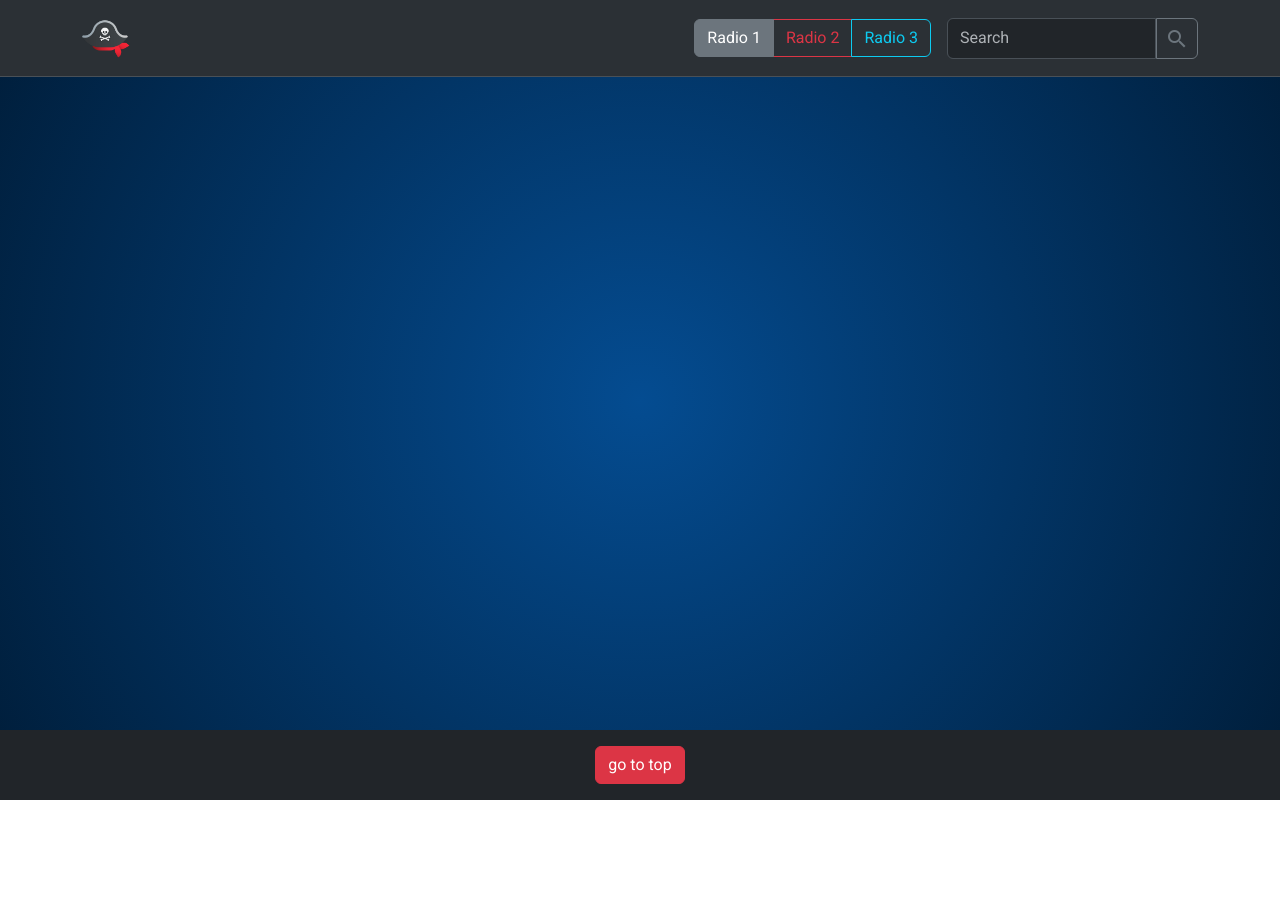
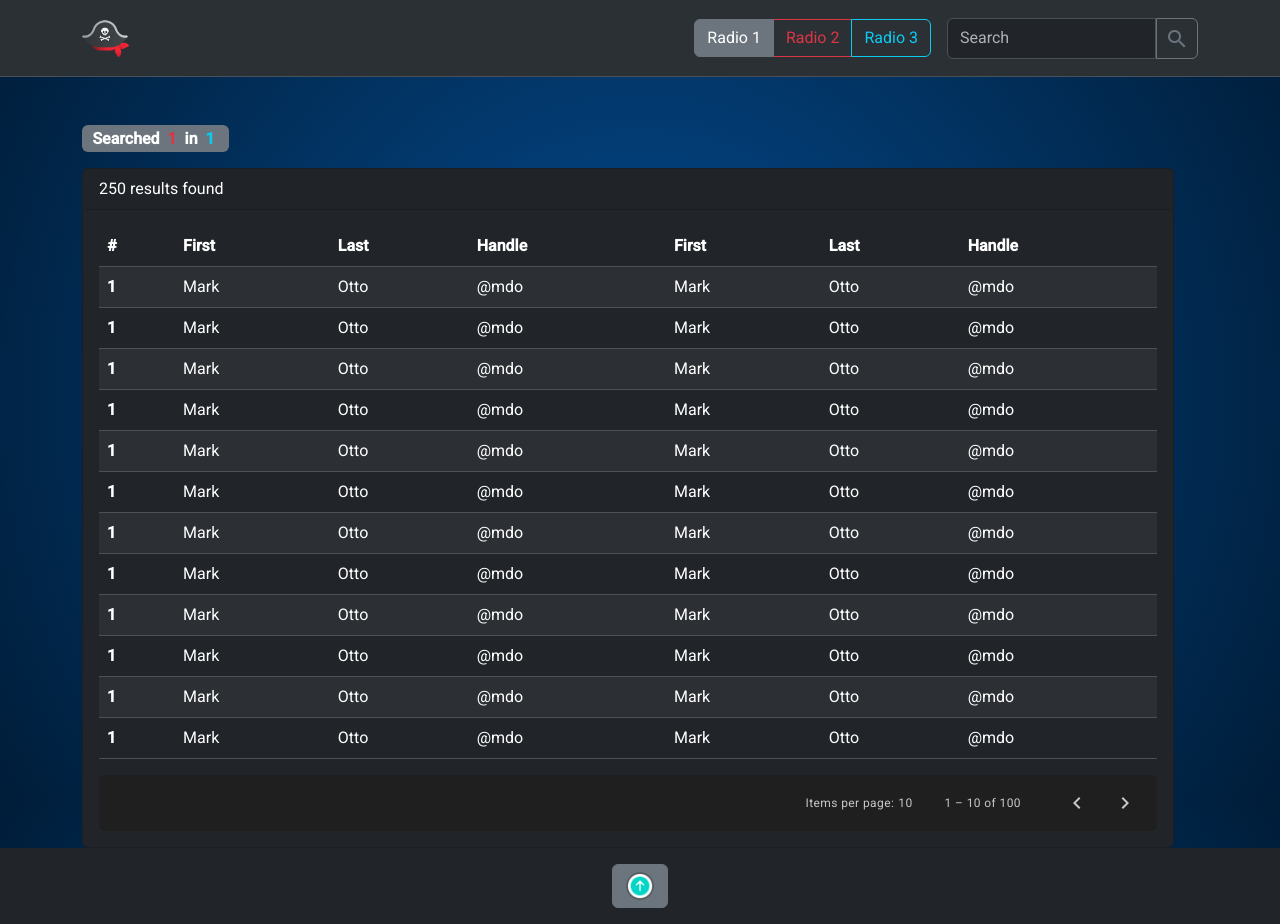
Before and after one commit to michaelsd28/torrent-webscraper, an Angular app: page /torrents/1/1 in a window 1280 px wide. Before the commit this address led to /. Before the commit the page ends 800 px from the top, so only its background shows below. Built offline with nearby package versions, Linux system fonts and the light colour scheme.

Commit message:
table-torrent-container added

```diff
--- a/src/app/app-routing.module.ts
+++ b/src/app/app-routing.module.ts
@@ -1,6 +1,8 @@
 import { NgModule } from '@angular/core';
 import { Route, RouterModule, Routes } from '@angular/router';
 import { HomePageComponent } from './components/home-page/home-page.component';
+import { TorrentTableComponent } from './components/torrent-table/torrent-table.component';
+import { TorrentTableContainerComponent } from './components/torrent-table-container/torrent-table-container.component';
 
 
 let homePageRoute:Route = {
@@ -10,8 +12,9 @@ let homePageRoute:Route = {
 
 }
 let torrentPageRoute:Route = {
-  path: 'torrents?search=:search?page=:page',
-  loadChildren: () => import('./modules/torrent-scrape/torrent-scrape.module').then(module => module.TorrentScrapeModule)
+  path: 'torrents/:category/:search',
+  loadChildren: () => import('./modules/torrent-scrape/torrent-scrape.module').then(module => module.TorrentScrapeModule),
+  component: TorrentTableContainerComponent
 }
 
 const routes: Routes = [
--- a/src/app/app.module.ts
+++ b/src/app/app.module.ts
@@ -7,20 +7,21 @@ import { NgbModule } from '@ng-bootstrap/ng-bootstrap';
 import { BrowserAnimationsModule } from '@angular/platform-browser/animations';
 import { NavbarComponent } from './components/shared/navbar/navbar.component';
 import { FooterComponent } from './components/shared/footer/footer.component';
-import { TorrentTableComponent } from './components/torrent-table/torrent-table.component';
+import { MatPaginatorModule } from '@angular/material/paginator';
 
 @NgModule({
   declarations: [
     AppComponent,
     NavbarComponent,
     FooterComponent,
-    TorrentTableComponent,
+
   ],
   imports: [
     BrowserModule,
     AppRoutingModule,
     NgbModule,
     BrowserAnimationsModule,
+    MatPaginatorModule
   ],
   providers: [],
   bootstrap: [AppComponent],
--- a/src/app/components/shared/footer/footer.component.html
+++ b/src/app/components/shared/footer/footer.component.html
@@ -4,8 +4,8 @@
 <footer>
   <div class="container-fluid bg-dark text-light d-flex justify-content-center py-3">
 
-    <button class="btn btn-danger">
-      go to top
+    <button class="btn btn-secondary" (click)="scrollToTop()">
+    <img src="assets/icons/top-icon.png" width="30" alt="">
     </button>
 
   </div>
--- a/src/app/components/shared/footer/footer.component.ts
+++ b/src/app/components/shared/footer/footer.component.ts
@@ -6,5 +6,7 @@ import { Component } from '@angular/core';
   styleUrls: ['./footer.component.css']
 })
 export class FooterComponent {
-
+scrollToTop() {
+  window.scrollTo(0, 0);
 }
+}
--- a/src/app/components/top-torrent-card/top-torrent-card.component.html
+++ b/src/app/components/top-torrent-card/top-torrent-card.component.html
@@ -1,7 +1,7 @@
 <div class=" card-container card bg-dark col-3 mx-2 my-3 text-white" style="width: 18rem;">
 
- <div class="card-header d-flex badge text-bg-secondary">
-  <img class="me-3" width="30" src="assets/icons/movie-icon.png">
+ <div class="card-header d-flex gradient-card-header align-items-center">
+  <img class="me-3" width="50" height="50" src="https://fluffy-cranachan-6ab1b4.netlify.app/Resources/Body/Top%20torrent/top%20movies.png">
   <h5 class="mt-2" >Movie</h5>
  </div>
   <div class="card-body">
@@ -84,4 +84,7 @@
   .card-container{
     height: 95%;
   }
+  .gradient-card-header {
+    background-image: linear-gradient(to left, #455d7a 0%, #455d7a 100%);
+  }
 </style>
--- /dev/null
+++ b/src/app/components/torrent-table-container/torrent-table-container.component.html
@@ -0,0 +1,37 @@
+<div class="container d-flex justify-content-center flex-column ">
+    <div class="col-12 position-relative ">
+
+        <div class="width-fit-content mt-5">
+            <p class="d-flex badge badge-pill bg-secondary fs-6">
+                Searched &nbsp;
+                <span class="text-danger">{{searchTerm}}</span>
+                &nbsp;
+                            in
+                            &nbsp;
+                            <span class="text-info">{{category}}</span>
+                            &nbsp; </p>
+        </div>
+
+
+    </div>
+    <div class="col-12 row ">
+        <div class="col-12">
+            <div class="card col-12 bg-dark text-white">
+                <div class="card-header">
+                    250 results found
+                </div>
+                <div class="card-body">
+                    <app-torrent-table></app-torrent-table>
+                </div>
+            </div>
+
+        </div>
+    </div>
+</div>
+
+
+<style>
+    .width-fit-content {
+        width: fit-content;
+    }
+</style>
--- /dev/null
+++ b/src/app/components/torrent-table-container/torrent-table-container.component.ts
@@ -0,0 +1,26 @@
+import { Component, OnInit } from '@angular/core';
+import { ActivatedRoute, Route, Router } from '@angular/router';
+
+@Component({
+  selector: 'app-torrent-table-container',
+  templateUrl: './torrent-table-container.component.html',
+  styleUrls: ['./torrent-table-container.component.css']
+})
+export class TorrentTableContainerComponent implements OnInit {
+
+  category: string = '';
+  searchTerm: string = '';
+
+  constructor(private activatedRoute:ActivatedRoute) { }
+  ngOnInit(): void {
+   // get the route params
+   this.activatedRoute.params.subscribe(params => {
+    // set the category
+    this.category = params['category'];
+    // set the search term
+    this.searchTerm = params['search'];
+
+    });
+  }
+
+}
--- a/src/app/components/torrent-table/torrent-table.component.html
+++ b/src/app/components/torrent-table/torrent-table.component.html
@@ -1 +1,129 @@
-<p>torrent-table works!</p>
+<table class="table table-hover table-striped table-dark">
+  <thead>
+    <tr>
+      <th scope="col">#</th>
+      <th scope="col">First</th>
+      <th scope="col">Last</th>
+      <th scope="col">Handle</th>
+      <th scope="col">First</th>
+      <th scope="col">Last</th>
+      <th scope="col">Handle</th>
+    </tr>
+  </thead>
+  <tbody>
+    <tr>
+      <th>1</th>
+      <td>Mark</td>
+      <td>Otto</td>
+      <td>@mdo</td>
+      <td>Mark</td>
+      <td>Otto</td>
+      <td>@mdo</td>
+    </tr>
+    <tr>
+      <th>1</th>
+      <td>Mark</td>
+      <td>Otto</td>
+      <td>@mdo</td>
+      <td>Mark</td>
+      <td>Otto</td>
+      <td>@mdo</td>
+    </tr>
+    <tr>
+      <th>1</th>
+      <td>Mark</td>
+      <td>Otto</td>
+      <td>@mdo</td>
+      <td>Mark</td>
+      <td>Otto</td>
+      <td>@mdo</td>
+    </tr>
+    <tr>
+      <th>1</th>
+      <td>Mark</td>
+      <td>Otto</td>
+      <td>@mdo</td>
+      <td>Mark</td>
+      <td>Otto</td>
+      <td>@mdo</td>
+    </tr>
+    <tr>
+      <th>1</th>
+      <td>Mark</td>
+      <td>Otto</td>
+      <td>@mdo</td>
+      <td>Mark</td>
+      <td>Otto</td>
+      <td>@mdo</td>
+    </tr>
+    <tr>
+      <th>1</th>
+      <td>Mark</td>
+      <td>Otto</td>
+      <td>@mdo</td>
+      <td>Mark</td>
+      <td>Otto</td>
+      <td>@mdo</td>
+    </tr>
+    <tr>
+      <th>1</th>
+      <td>Mark</td>
+      <td>Otto</td>
+      <td>@mdo</td>
+      <td>Mark</td>
+      <td>Otto</td>
+      <td>@mdo</td>
+    </tr>
+    <tr>
+      <th>1</th>
+      <td>Mark</td>
+      <td>Otto</td>
+      <td>@mdo</td>
+      <td>Mark</td>
+      <td>Otto</td>
+      <td>@mdo</td>
+    </tr>
+    <tr>
+      <th>1</th>
+      <td>Mark</td>
+      <td>Otto</td>
+      <td>@mdo</td>
+      <td>Mark</td>
+      <td>Otto</td>
+      <td>@mdo</td>
+    </tr>
+    <tr>
+      <th>1</th>
+      <td>Mark</td>
+      <td>Otto</td>
+      <td>@mdo</td>
+      <td>Mark</td>
+      <td>Otto</td>
+      <td>@mdo</td>
+    </tr>
+    <tr>
+      <th>1</th>
+      <td>Mark</td>
+      <td>Otto</td>
+      <td>@mdo</td>
+      <td>Mark</td>
+      <td>Otto</td>
+      <td>@mdo</td>
+    </tr>
+    <tr>
+      <th>1</th>
+      <td>Mark</td>
+      <td>Otto</td>
+      <td>@mdo</td>
+      <td>Mark</td>
+      <td>Otto</td>
+      <td>@mdo</td>
+    </tr>
+
+  </tbody>
+</table>
+<mat-paginator  [length]="100"
+              [pageSize]="10"
+
+              aria-label="Select page">
+</mat-paginator>
--- a/src/styles.css
+++ b/src/styles.css
@@ -12,3 +12,13 @@ body {
   margin: 0;
   font-family: Roboto, "Helvetica Neue", sans-serif;
 }
+
+.mat-mdc-paginator {
+  background-color: rgb(31, 31, 31) !important;
+  color: #c7c7c7 !important;
+  border-radius: 5px !important;
+}
+
+.mat-mdc-paginator-icon{
+  fill: #c7c7c7 !important;
+}
```
Also changed, not shown: src/app/modules/torrent-scrape/torrent-scrape.module.ts (+10 -2 lines), src/app/components/torrent-table-container/torrent-table-container.component.css (added), src/assets/icons/top-icon.png (added), 1 other file (tests, documents, lock files or other folders).
